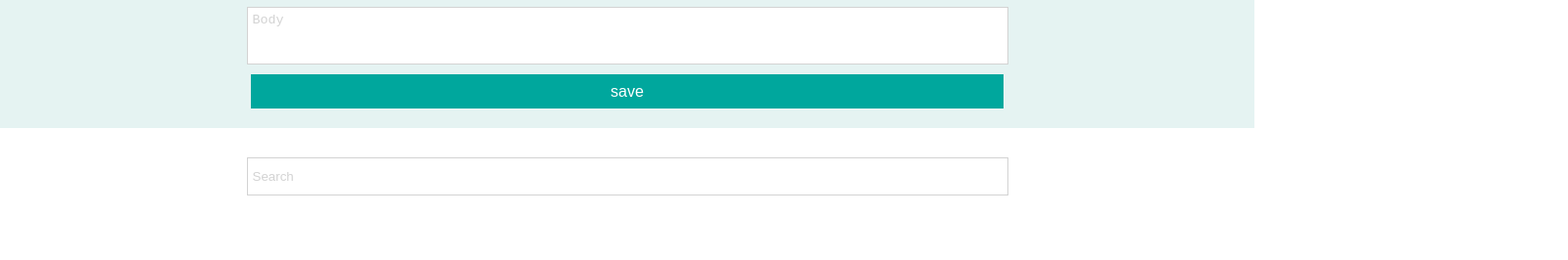
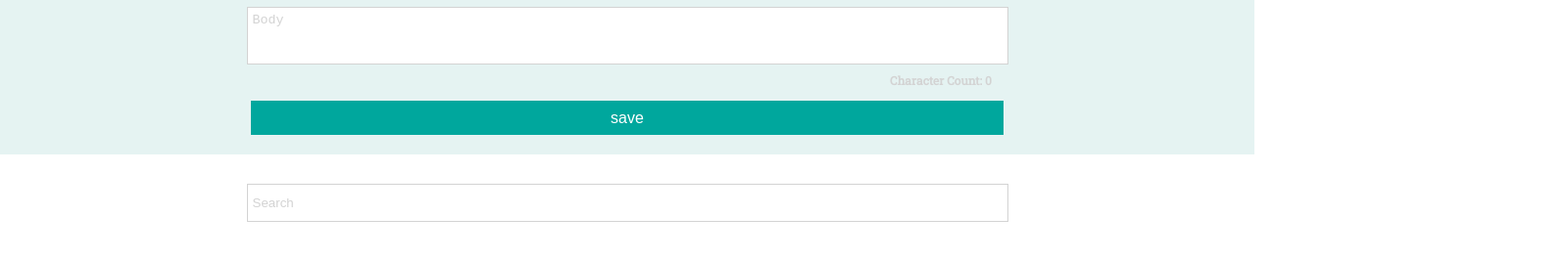
Before and after one commit to Benjaminpjacobs/idea-box, a plain HTML site: page index.html in a window 1280 px wide. Shown: the part 126-392 px from the top of the page at 98% size, 1600 px wide, since content can reach past the window. Drawn offline with nearby package versions, Linux system fonts and the light colour scheme.

Commit message:
adds body character counter

```diff
--- a/index.html
+++ b/index.html
@@ -17,6 +17,9 @@
         <h1><span id='idea'>idea</span><span id='box'>box</span></h1>
         <input type='text' id='title' placeholder="Title">
         <textarea type='text_area' id='body' placeholder="Body"></textarea>
+        <h5>
+            Character Count: <span id='ch-count'>0</span>
+        </h5>
         <button id='save'>save</button>
     </section>
     <section class='container'>
--- a/script.js
+++ b/script.js
@@ -58,6 +58,11 @@ $(document).ready(function() {
         var entry = JSON.parse(localStorage.getItem(key))
         addIdea(entry);
     })
+})
+
+$('#body').on('keyup', function() {
+    var count = $(this).val().length
+    $('#ch-count').text(count);
 })
 
 $('#save').on('click', function() {
--- a/styles.css
+++ b/styles.css
@@ -33,6 +33,14 @@ textarea[type=text_area] {
     resize: none;
     padding-top: 5px;
     color: black;
+}
+
+.main h5 {
+    color: lightgray;
+    font-size: 12px;
+    margin-bottom: 15px;
+    position: relative;
+    left: 25%;
 }
 
 .main #body {
```
